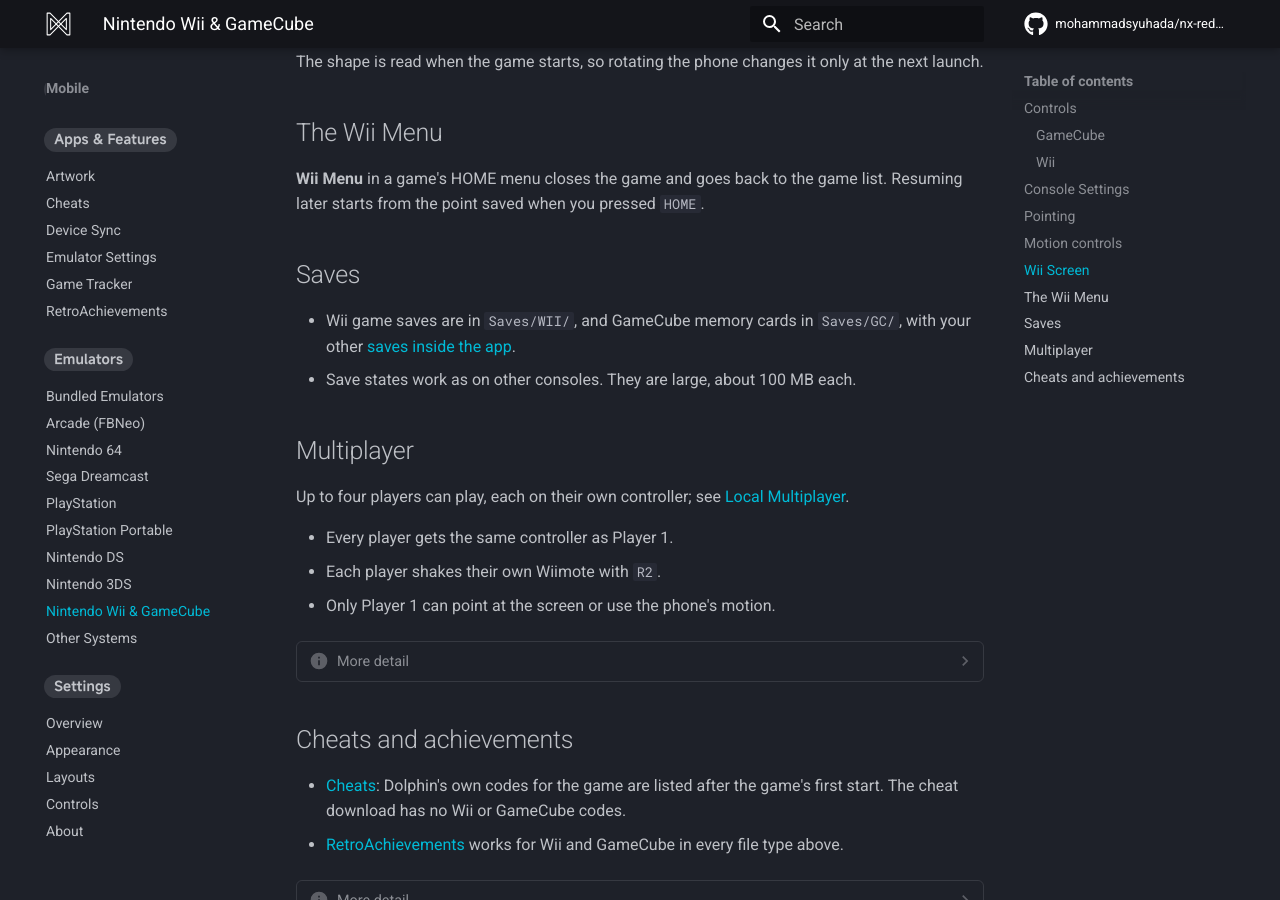
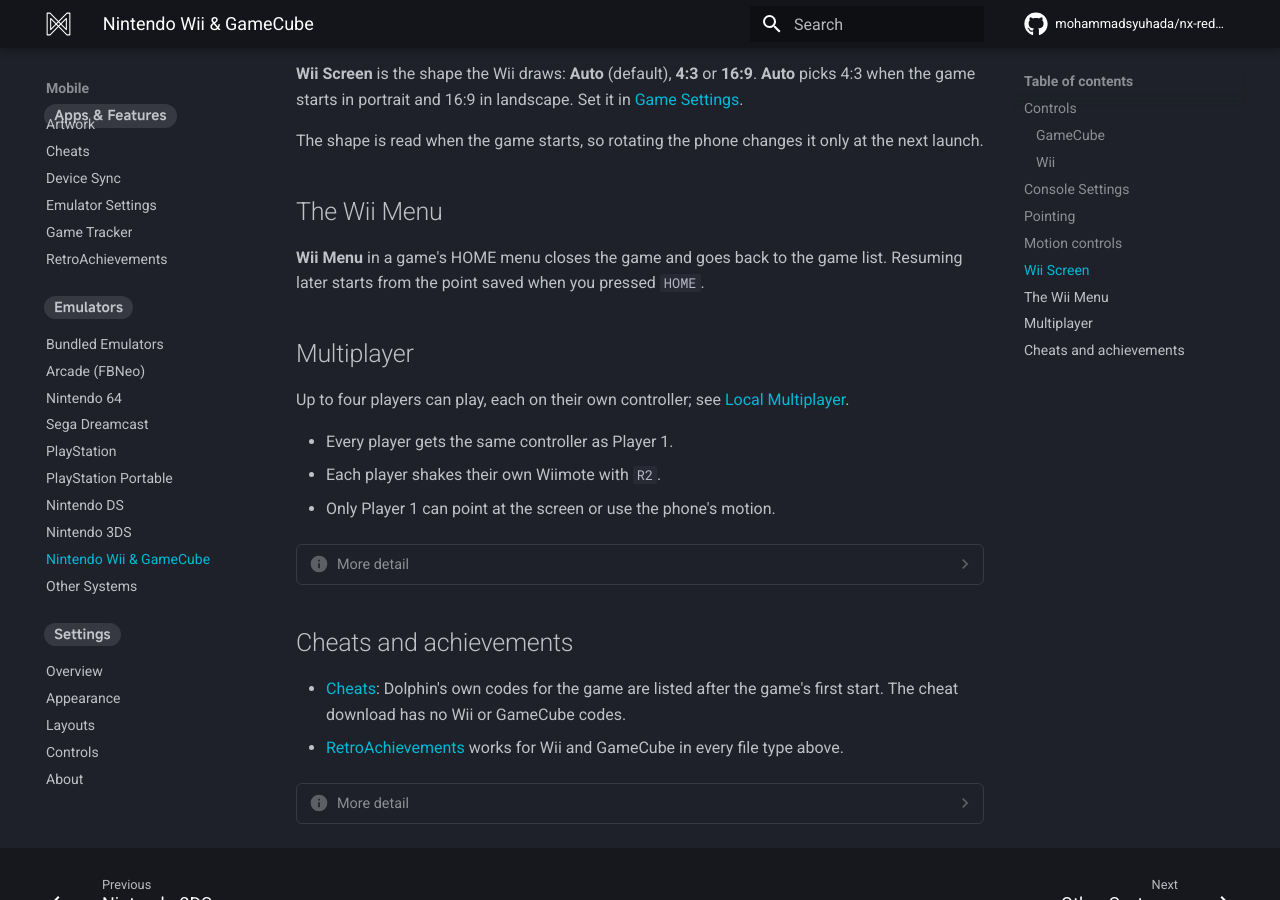
Before and after one commit to mohammadsyuhada/nx-redux-docs, an MkDocs documentation site: the page built from docs/mobile/emulators/wii-gamecube.md, in a window 1280 px wide and 900 px high, scrolled down 4843 px. Built offline with MkDocs 1.6.1 and Material for MkDocs 9.7.7, drawn with Linux system fonts in a browser that asks for light colours; comment, search, counter and statistics services are not loaded; some of the changed text lies outside the part shown.

Commit message:
docs(mobile): Saves in the top table on the DS, 3DS and Wii & GameCube pages
Where each console's saves live is a Saves row under Folder; the Wii &
GameCube Saves section goes (its save-state size note moves to the intro).

```diff
--- a/docs/mobile/emulators/wii-gamecube.md
+++ b/docs/mobile/emulators/wii-gamecube.md
@@ -203,12 +206,6 @@
 **Wii Menu** in a game's HOME menu closes the game and goes back to the game
 list. Resuming later starts from the point saved when you pressed `HOME`.
 
-## Saves
-
-- Wii game saves are in `Saves/WII/`, and GameCube memory cards in
-  `Saves/GC/`, with your other [saves inside the app](../library.md#saves).
-- Save states work as on other consoles. They are large, about 100 MB each.
-
 ## Multiplayer
 
 Up to four players can play, each on their own controller; see
```
Also changed, not shown: other parts of docs/mobile/emulators/wii-gamecube.md (+3 -0 lines), docs/mobile/emulators/nintendo-3ds.md (+1 -0 lines), docs/mobile/emulators/nintendo-ds.md (+1 -0 lines).
